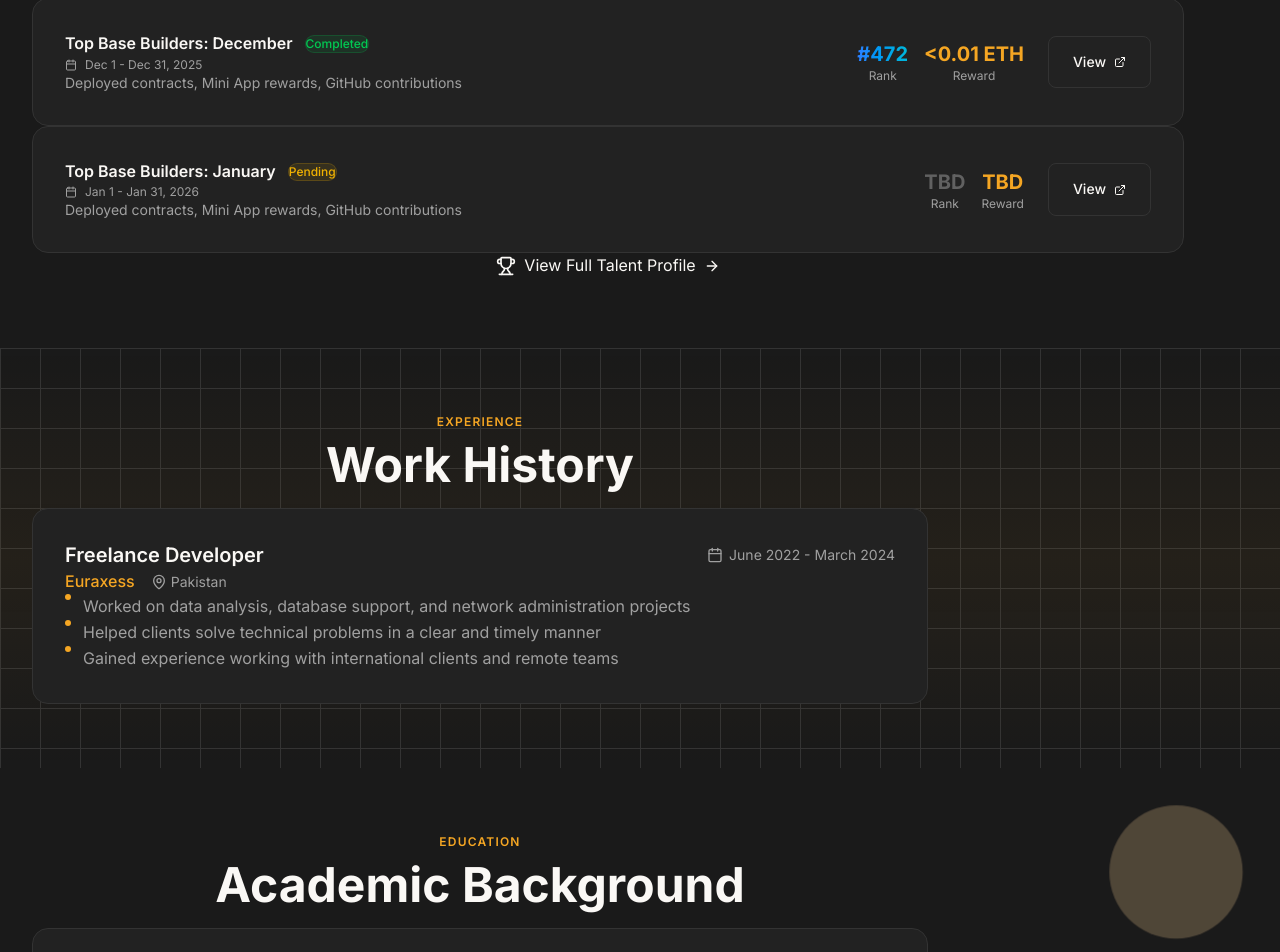
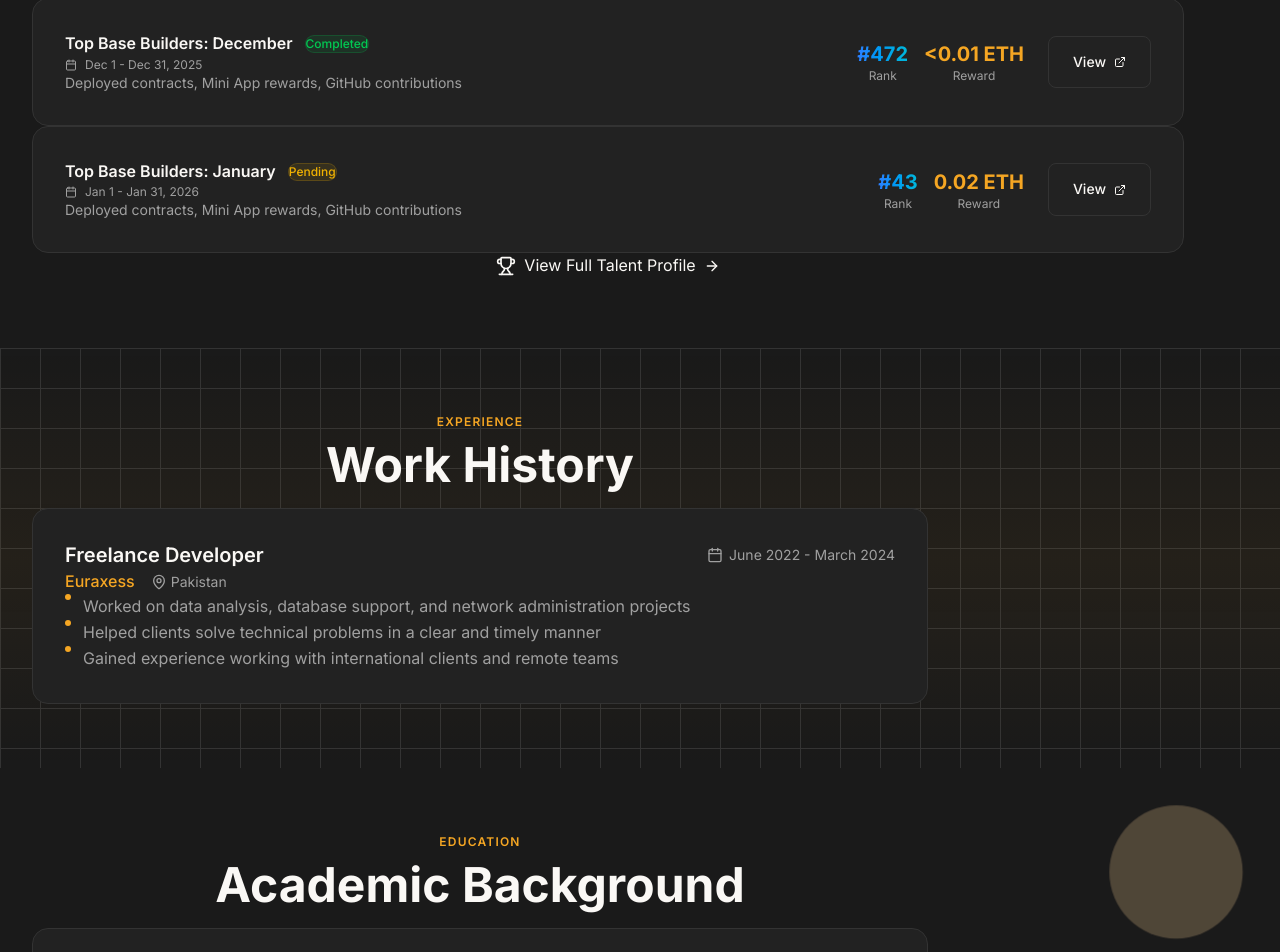
Before and after one commit to Earnwithalee7890/alee-asghar, a Next.js app: page / in a window 1280 px wide. Shown: the part 4290-5242 px from the top of the page. Built offline with nearby package versions, Linux system fonts and the light colour scheme.

Commit message:
Update Base Builder Jan rewards to 0.02 ETH and Rank #43

```diff
--- a/src/components/BuilderEvents.tsx
+++ b/src/components/BuilderEvents.tsx
@@ -62,9 +62,9 @@ const baseEvents = [
     {
         name: "Top Base Builders: January",
         period: "Jan 1 - Jan 31, 2026",
-        rank: null,
+        rank: 43,
         totalParticipants: 40921,
-        reward: "TBD",
+        reward: "0.02 ETH",
         status: "pending",
         challenge: "Deployed contracts, Mini App rewards, GitHub contributions",
         eventLink: "https://talent.app/~/earn/base-january",
```
